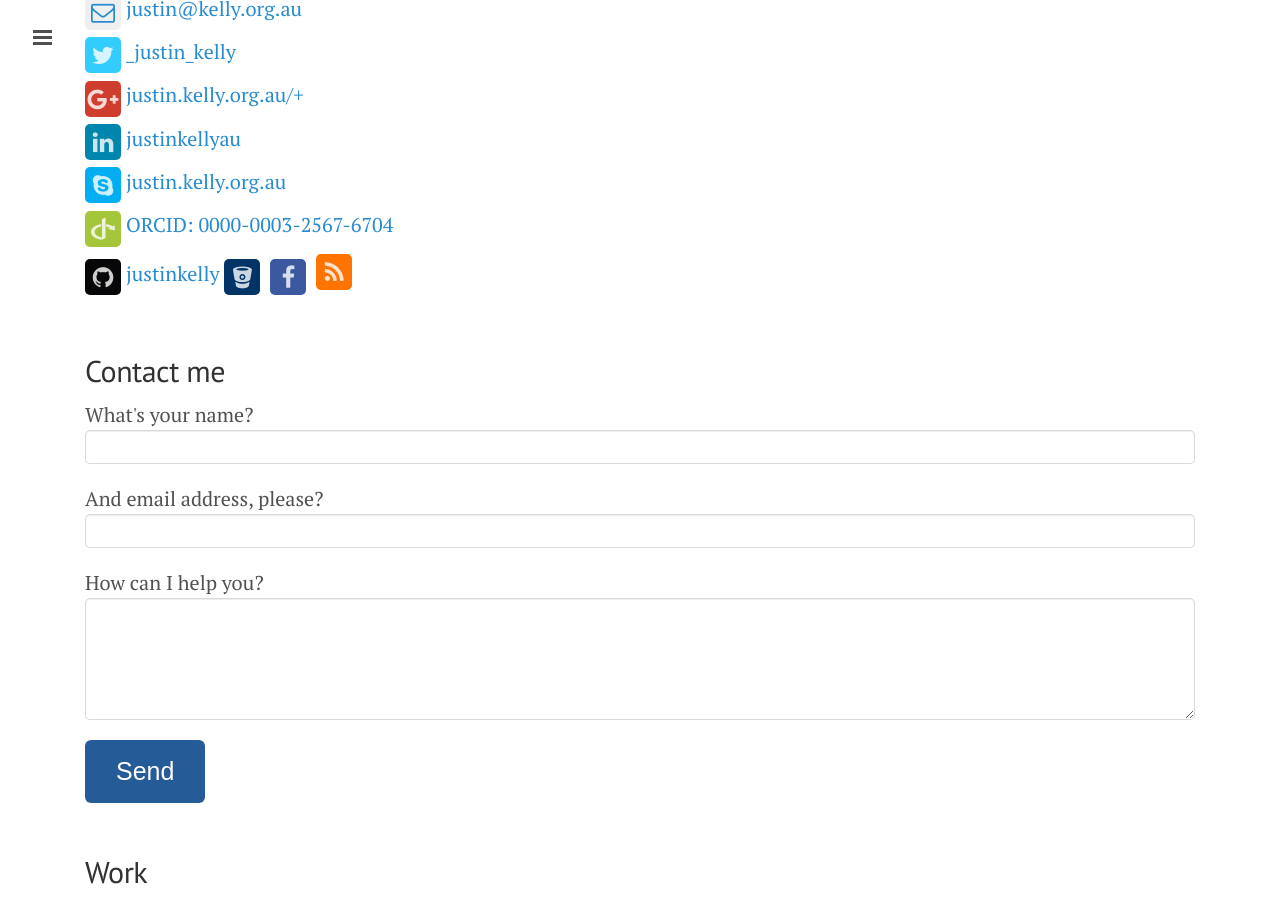
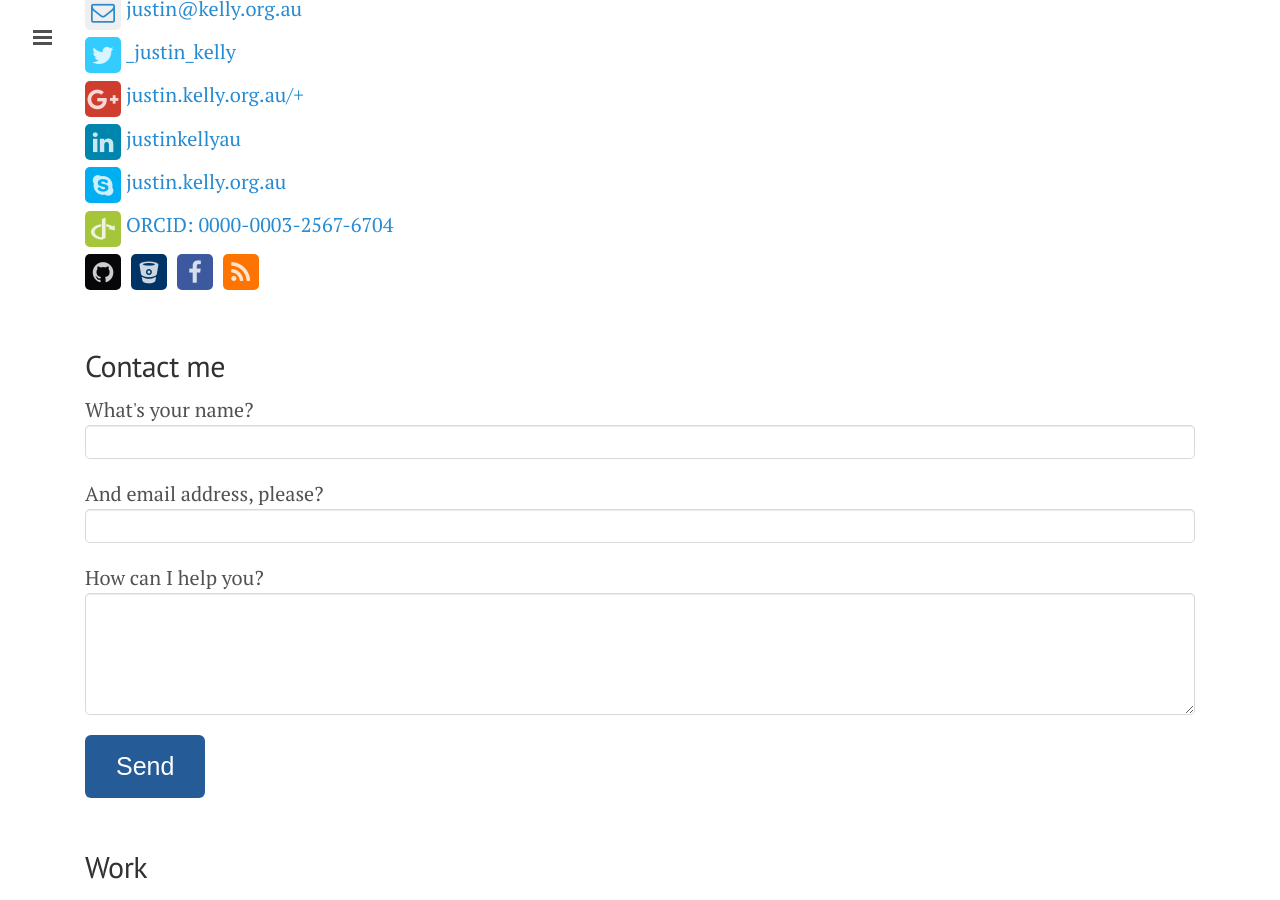
Before and after one commit to justinkelly/justinkelly.github.io, a Jekyll site: the page built from about/index.markdown, in a window 1280 px wide and 900 px high, scrolled down 707 px. Built offline with Jekyll 4.4.1, drawn with Linux system fonts in a browser that asks for light colours; nearby versions of some CDN libraries.

Commit message:
Update index.markdown

```diff
--- a/about/index.markdown
+++ b/about/index.markdown
@@ -58,7 +58,7 @@ If you have an idea for a project, I'd love to talk to you about it.
 
 
   <a class="social-icons icon-rounded no-margin" href="https://github.com/justinkelly" style="">
-<i class="fa fa-github fa-lg"></i><span>justinkelly</span>
+<i class="fa fa-github fa-lg"></i>
     </a>
 
 
@@ -71,7 +71,7 @@ If you have an idea for a project, I'd love to talk to you about it.
   </a>
 
 <a class=" social-icons icon-rounded no-margin" href="http://feeds.feedburner.com/justinkelly" style="">
-	<i class="fa fa-rss"></i>
+	<i class="fa fa-rss fa-lg"></i>
 	</a>
 
 </p>
```
